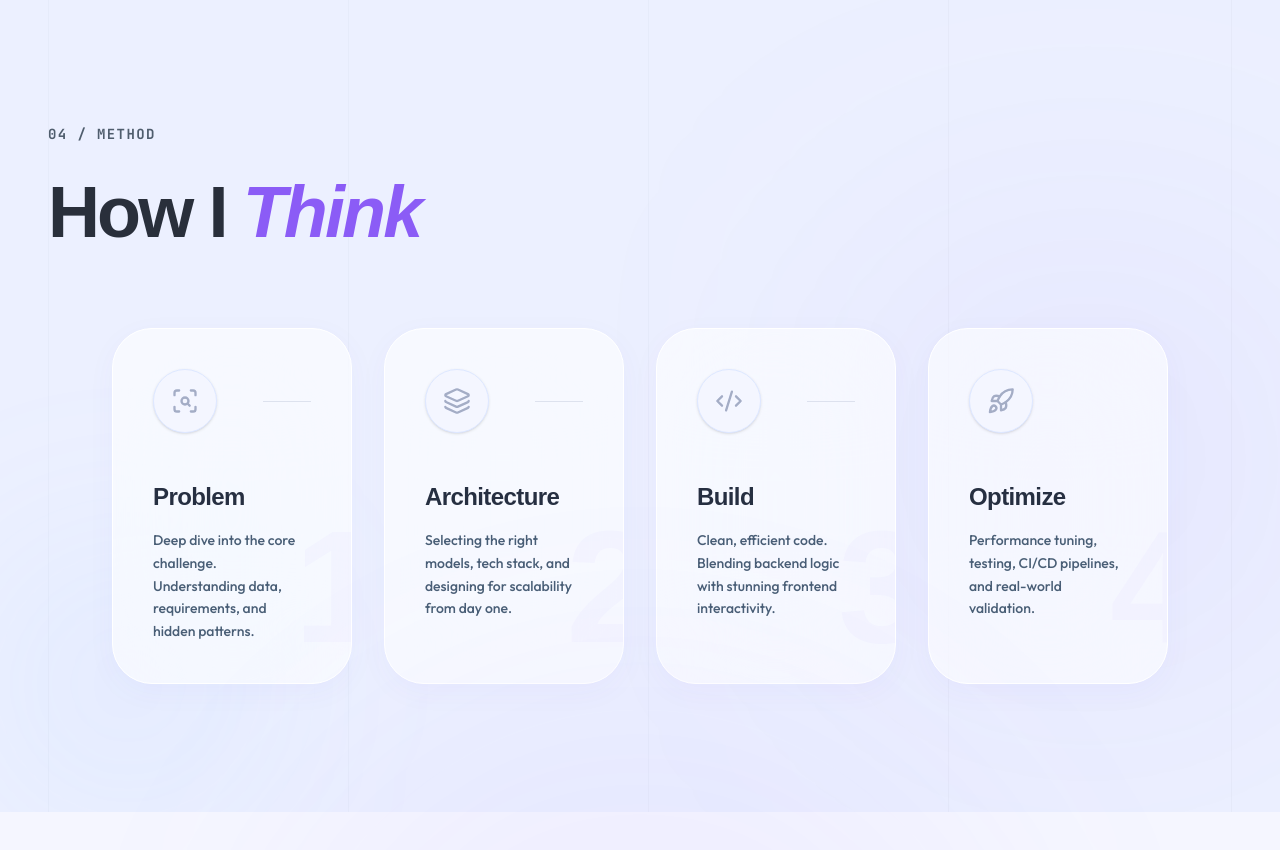
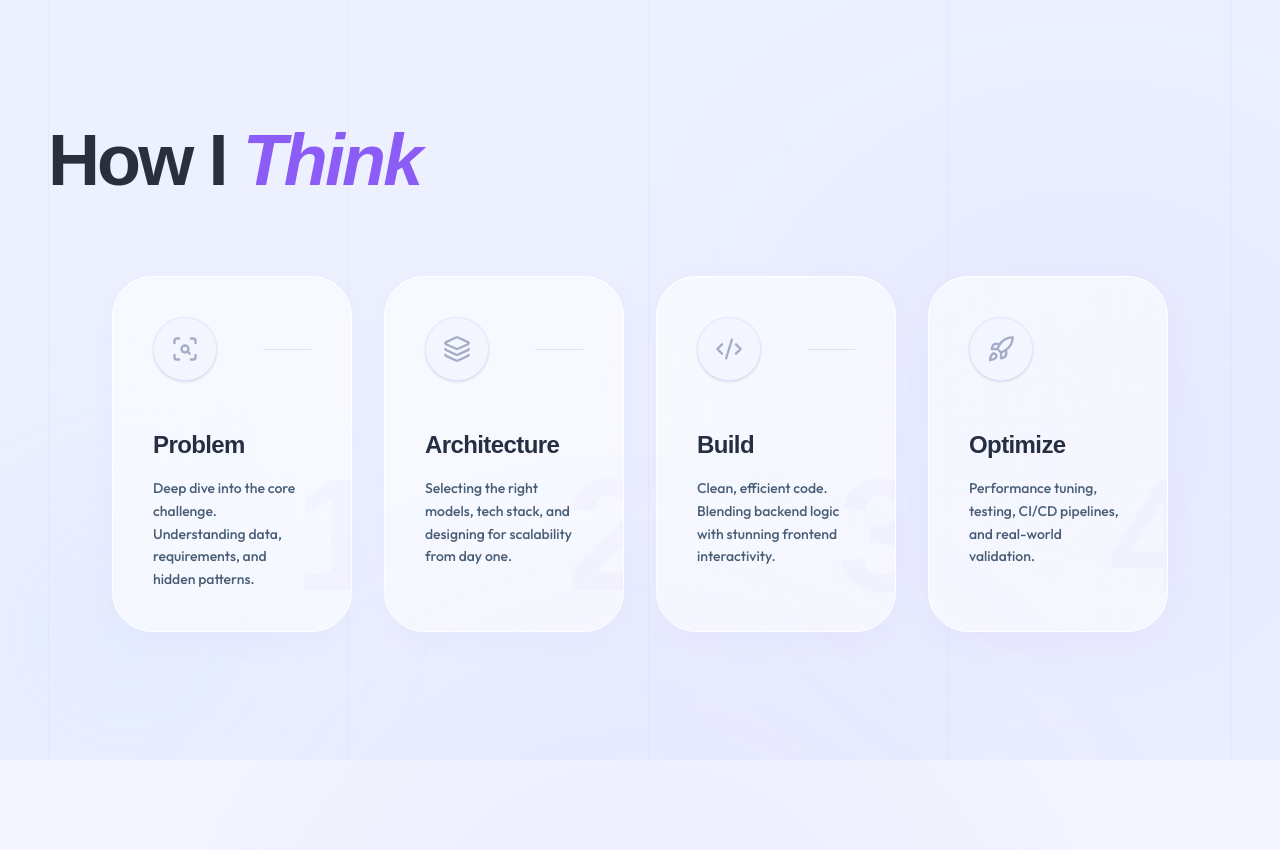
Before and after one commit to Muddasir-Haider-Khan/MHK, a Next.js app: page / in a window 1280 px wide. Shown: the part 6200-7050 px from the top of the page. Built offline with nearby package versions, Linux system fonts and the light colour scheme; no server answers; the database is empty; a web font is replaced by a local one.

Commit message:
Removed 04 / Method text

```diff
--- a/components/Process.tsx
+++ b/components/Process.tsx
@@ -129,7 +129,6 @@ export default function Process({
         </div>
 
         <div className="px-4 md:px-12 mb-20 max-w-7xl mx-auto relative z-10">
-          <p className="text-sm uppercase tracking-widest text-[#4f5d6d] font-bold mb-8 font-mono">04 / Method</p>
           <h2 className="text-5xl md:text-7xl font-display font-bold text-[#292f3b] tracking-tighter" style={{ letterSpacing: '-0.04em' }}>
             How I <span className="text-brand-purple italic">Think</span>
           </h2>
```
